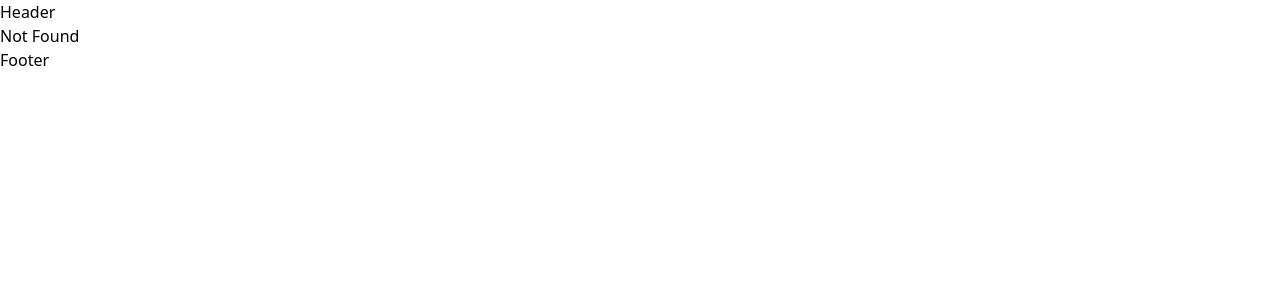
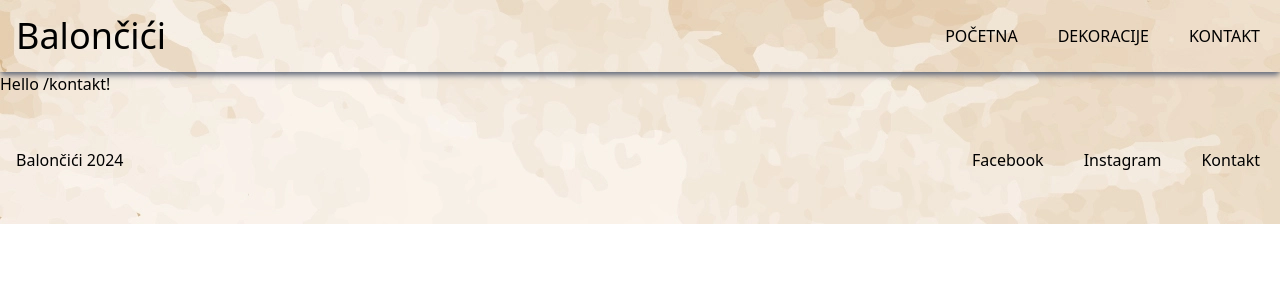
Before and after one commit to Ivo-Kovacevic/baloncici, a React (Vite) app in the folder frontend/: page /kontakt in a window 1280 px wide. Before the commit this address had no page. Shown: the top 300 px of the page. Built offline with nearby package versions, Linux system fonts and the light colour scheme.

Commit message:
rename routes to croatian, setup header and footer

```diff
--- a/frontend/src/assets/styles/output.css
+++ b/frontend/src/assets/styles/output.css
@@ -553,3 +553,132 @@ video {
 [hidden] {
   display: none;
 }
+
+.container {
+  width: 100%;
+}
+
+@media (min-width: 640px) {
+  .container {
+    max-width: 640px;
+  }
+}
+
+@media (min-width: 768px) {
+  .container {
+    max-width: 768px;
+  }
+}
+
+@media (min-width: 1024px) {
+  .container {
+    max-width: 1024px;
+  }
+}
+
+@media (min-width: 1280px) {
+  .container {
+    max-width: 1280px;
+  }
+}
+
+@media (min-width: 1536px) {
+  .container {
+    max-width: 1536px;
+  }
+}
+
+.m-4 {
+  margin: 1rem;
+}
+
+.mx-auto {
+  margin-left: auto;
+  margin-right: auto;
+}
+
+.mr-auto {
+  margin-right: auto;
+}
+
+.flex {
+  display: flex;
+}
+
+.items-center {
+  align-items: center;
+}
+
+.border {
+  border-width: 1px;
+}
+
+.border-b {
+  border-bottom-width: 1px;
+}
+
+.border-b-2 {
+  border-bottom-width: 2px;
+}
+
+.bg-bgImage {
+  background-image: url('/src/assets/images/bgImage.webp');
+}
+
+.p-4 {
+  padding: 1rem;
+}
+
+.p-1 {
+  padding: 0.25rem;
+}
+
+.p-0 {
+  padding: 0px;
+}
+
+.p-2 {
+  padding: 0.5rem;
+}
+
+.py-8 {
+  padding-top: 2rem;
+  padding-bottom: 2rem;
+}
+
+.text-xl {
+  font-size: 1.25rem;
+  line-height: 1.75rem;
+}
+
+.text-4xl {
+  font-size: 2.25rem;
+  line-height: 2.5rem;
+}
+
+.shadow {
+  --tw-shadow: 0 1px 3px 0 rgb(0 0 0 / 0.1), 0 1px 2px -1px rgb(0 0 0 / 0.1);
+  --tw-shadow-colored: 0 1px 3px 0 var(--tw-shadow-color), 0 1px 2px -1px var(--tw-shadow-color);
+  box-shadow: var(--tw-ring-offset-shadow, 0 0 #0000), var(--tw-ring-shadow, 0 0 #0000), var(--tw-shadow);
+}
+
+.shadow-md {
+  --tw-shadow: 0 4px 6px -1px rgb(0 0 0 / 0.1), 0 2px 4px -2px rgb(0 0 0 / 0.1);
+  --tw-shadow-colored: 0 4px 6px -1px var(--tw-shadow-color), 0 2px 4px -2px var(--tw-shadow-color);
+  box-shadow: var(--tw-ring-offset-shadow, 0 0 #0000), var(--tw-ring-shadow, 0 0 #0000), var(--tw-shadow);
+}
+
+.shadow-gray-500 {
+  --tw-shadow-color: #6b7280;
+  --tw-shadow: var(--tw-shadow-colored);
+}
+
+.shadow-black {
+  --tw-shadow-color: #000;
+  --tw-shadow: var(--tw-shadow-colored);
+}
+
+.shadow-emerald-100 {
+  --tw-shadow-color: #d1fae5;
+  --tw-shadow: var(--tw-shadow-colored);
+}
--- a/frontend/src/components/HeaderFooter.tsx
+++ b/frontend/src/components/HeaderFooter.tsx
@@ -1,3 +1,4 @@
+import { Link } from "@tanstack/react-router";
 import { ReactNode } from "react";
 
 interface Main {
@@ -7,9 +8,51 @@ interface Main {
 export default function HeaderFooter({ children }: Main) {
   return (
     <>
-      <header>Header</header>
-      {children}
-      <footer>Footer</footer>
+      <div className="bg-bgImage">
+        <header className="shadow-md shadow-gray-500">
+          <nav className="flex items-center container mx-auto">
+            <Link to="/" className="mr-auto text-4xl p-4">
+              Balončići
+            </Link>
+            <Link to="/" className="m-4 p-1">
+              POČETNA
+            </Link>
+            <Link to="/dekoracije" className="m-4 p-1">
+              DEKORACIJE
+            </Link>
+            <Link to="/kontakt" className="m-4 p-1">
+              KONTAKT
+            </Link>
+          </nav>
+        </header>
+
+        {children}
+
+        <footer className="py-8">
+          <div className="flex items-center container mx-auto">
+            <div className="mr-auto p-4">Balončići {new Date().getFullYear()}</div>
+            <a
+              className="m-4 p-1"
+              href="https://www.facebook.com/profile.php?id=61561337233731"
+              target="_blank"
+              rel="noopener"
+            >
+              Facebook
+            </a>
+            <a
+              className="m-4 p-1"
+              href="https://www.instagram.com/baloncici_nikolina?ihsg=MXJjZTQ5cGU3ZzBxdQ=="
+              target="_blank"
+              rel="noopener"
+            >
+              Instagram
+            </a>
+            <Link to="/kontakt" className="m-4 p-1">
+              Kontakt
+            </Link>
+          </div>
+        </footer>
+      </div>
     </>
   );
 }
--- a/frontend/src/routeTree.gen.ts
+++ b/frontend/src/routeTree.gen.ts
@@ -10,101 +10,101 @@
 
 // Import Routes
 
-import { Route as rootRoute } from './routes/__root'
-import { Route as DecorationsImport } from './routes/decorations'
-import { Route as ContactImport } from './routes/contact'
-import { Route as IndexImport } from './routes/index'
+import { Route as rootRoute } from "./routes/__root";
+import { Route as KontaktImport } from "./routes/kontakt";
+import { Route as DekoracijeImport } from "./routes/dekoracije";
+import { Route as IndexImport } from "./routes/index";
 
 // Create/Update Routes
 
-const DecorationsRoute = DecorationsImport.update({
-  path: '/decorations',
+const KontaktRoute = KontaktImport.update({
+  path: "/kontakt",
   getParentRoute: () => rootRoute,
-} as any)
+} as any);
 
-const ContactRoute = ContactImport.update({
-  path: '/contact',
+const DekoracijeRoute = DekoracijeImport.update({
+  path: "/dekoracije",
   getParentRoute: () => rootRoute,
-} as any)
+} as any);
 
 const IndexRoute = IndexImport.update({
-  path: '/',
+  path: "/",
   getParentRoute: () => rootRoute,
-} as any)
+} as any);
 
 // Populate the FileRoutesByPath interface
 
-declare module '@tanstack/react-router' {
+declare module "@tanstack/react-router" {
   interface FileRoutesByPath {
-    '/': {
-      id: '/'
-      path: '/'
-      fullPath: '/'
-      preLoaderRoute: typeof IndexImport
-      parentRoute: typeof rootRoute
-    }
-    '/contact': {
-      id: '/contact'
-      path: '/contact'
-      fullPath: '/contact'
-      preLoaderRoute: typeof ContactImport
-      parentRoute: typeof rootRoute
-    }
-    '/decorations': {
-      id: '/decorations'
-      path: '/decorations'
-      fullPath: '/decorations'
-      preLoaderRoute: typeof DecorationsImport
-      parentRoute: typeof rootRoute
-    }
+    "/": {
+      id: "/";
+      path: "/";
+      fullPath: "/";
+      preLoaderRoute: typeof IndexImport;
+      parentRoute: typeof rootRoute;
+    };
+    "/dekoracije": {
+      id: "/dekoracije";
+      path: "/dekoracije";
+      fullPath: "/dekoracije";
+      preLoaderRoute: typeof DekoracijeImport;
+      parentRoute: typeof rootRoute;
+    };
+    "/kontakt": {
+      id: "/kontakt";
+      path: "/kontakt";
+      fullPath: "/kontakt";
+      preLoaderRoute: typeof KontaktImport;
+      parentRoute: typeof rootRoute;
+    };
   }
 }
 
 // Create and export the route tree
 
 export interface FileRoutesByFullPath {
-  '/': typeof IndexRoute
-  '/contact': typeof ContactRoute
-  '/decorations': typeof DecorationsRoute
+  "/": typeof IndexRoute;
+  "/dekoracije": typeof DekoracijeRoute;
+  "/kontakt": typeof KontaktRoute;
 }
 
 export interface FileRoutesByTo {
-  '/': typeof IndexRoute
-  '/contact': typeof ContactRoute
-  '/decorations': typeof DecorationsRoute
+  "/": typeof IndexRoute;
+  "/dekoracije": typeof DekoracijeRoute;
+  "/kontakt": typeof KontaktRoute;
 }
 
 export interface FileRoutesById {
-  __root__: typeof rootRoute
-  '/': typeof IndexRoute
-  '/contact': typeof ContactRoute
-  '/decorations': typeof DecorationsRoute
+  __root__: typeof rootRoute;
+  "/": typeof IndexRoute;
+  "/dekoracije": typeof DekoracijeRoute;
+  "/kontakt": typeof KontaktRoute;
 }
 
 export interface FileRouteTypes {
-  fileRoutesByFullPath: FileRoutesByFullPath
-  fullPaths: '/' | '/contact' | '/decorations'
-  fileRoutesByTo: FileRoutesByTo
-  to: '/' | '/contact' | '/decorations'
-  id: '__root__' | '/' | '/contact' | '/decorations'
-  fileRoutesById: FileRoutesById
+  fileRoutesByFullPath: FileRoutesByFullPath;
+  fullPaths: "/" | "/dekoracije" | "/kontakt";
+  fileRoutesByTo: FileRoutesByTo;
+  to: "/" | "/dekoracije" | "/kontakt";
+  id: "__root__" | "/" | "/dekoracije" | "/kontakt";
+  fileRoutesById: FileRoutesById;
 }
 
 export interface RootRouteChildren {
-  IndexRoute: typeof IndexRoute
-  ContactRoute: typeof ContactRoute
-  DecorationsRoute: typeof DecorationsRoute
+  IndexRoute: typeof IndexRoute;
+  DekoracijeRoute: typeof DekoracijeRoute;
+  KontaktRoute: typeof KontaktRoute;
 }
 
 const rootRouteChildren: RootRouteChildren = {
   IndexRoute: IndexRoute,
-  ContactRoute: ContactRoute,
-  DecorationsRoute: DecorationsRoute,
-}
+  DekoracijeRoute: DekoracijeRoute,
+  KontaktRoute: KontaktRoute,
+};
 
 export const routeTree = rootRoute
   ._addFileChildren(rootRouteChildren)
-  ._addFileTypes<FileRouteTypes>()
+  ._addFileTypes<FileRouteTypes>();
 
 /* prettier-ignore-end */
 
@@ -115,18 +115,18 @@ export const routeTree = rootRoute
       "filePath": "__root.tsx",
       "children": [
         "/",
-        "/contact",
-        "/decorations"
+        "/dekoracije",
+        "/kontakt"
       ]
     },
     "/": {
       "filePath": "index.tsx"
     },
-    "/contact": {
-      "filePath": "contact.tsx"
+    "/dekoracije": {
+      "filePath": "dekoracije.tsx"
     },
-    "/decorations": {
-      "filePath": "decorations.tsx"
+    "/kontakt": {
+      "filePath": "kontakt.tsx"
     }
   }
 }
--- a/frontend/src/routes/contact.tsx
+++ /dev/null
@@ -1,5 +0,0 @@
-import { createFileRoute } from '@tanstack/react-router'
-
-export const Route = createFileRoute('/contact')({
-  component: () => <div>Hello /contact!</div>,
-})
--- a/frontend/src/routes/decorations.tsx
+++ /dev/null
@@ -1,5 +0,0 @@
-import { createFileRoute } from '@tanstack/react-router'
-
-export const Route = createFileRoute('/decorations')({
-  component: () => <div>Hello /decorations!</div>,
-})
--- /dev/null
+++ b/frontend/src/routes/dekoracije.tsx
@@ -0,0 +1,5 @@
+import { createFileRoute } from "@tanstack/react-router";
+
+export const Route = createFileRoute("/dekoracije")({
+  component: () => <div>Hello /dekoracije!</div>,
+});
--- /dev/null
+++ b/frontend/src/routes/kontakt.tsx
@@ -0,0 +1,9 @@
+import { createFileRoute } from "@tanstack/react-router";
+
+export const Route = createFileRoute("/kontakt")({
+  component: Kontakt,
+});
+
+function Kontakt() {
+  return <div>Hello /kontakt!</div>;
+}
--- a/frontend/tailwind.config.js
+++ b/frontend/tailwind.config.js
@@ -2,7 +2,11 @@
 export default {
   content: ["./src/**/*.tsx"],
   theme: {
-    extend: {},
+    extend: {
+      backgroundImage: {
+        'bgImage': "url('/src/assets/images/bgImage.webp')",
+      }
+    },
   },
   plugins: [],
 };
```
Also changed, not shown: frontend/src/assets/images/bgImage.webp (added).
